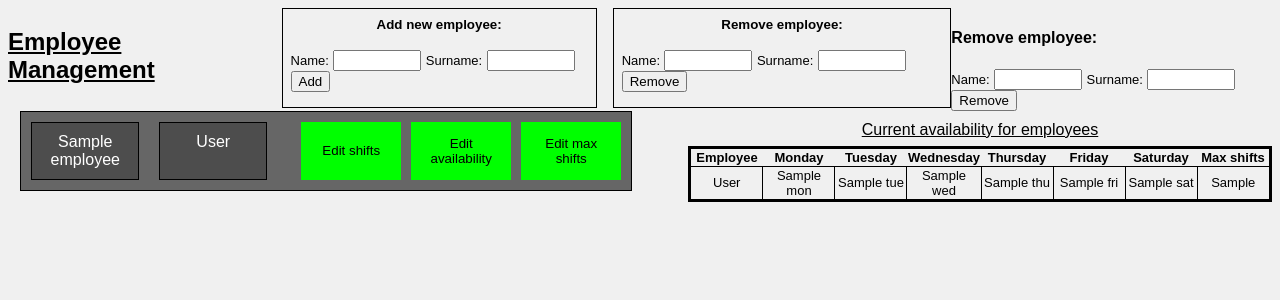
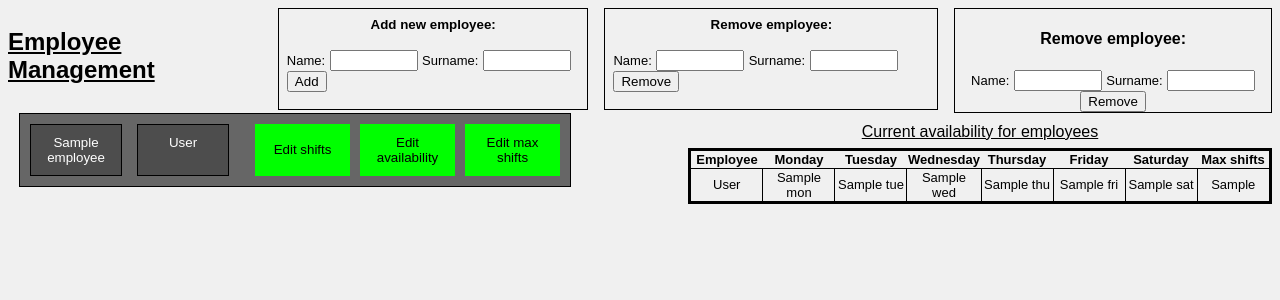
Before and after one commit to m1k0103/rota-maker, a Flask app: template chippy_rota/templates/index.html in a window 1280 px wide. Shown: the top 300 px of the page. Run offline with Flask 3, Linux system fonts and the light colour scheme; the template is opened without the code that fills it: most values are stand-ins (such as "Sample title", 1, 10 or a date in 2020); parts of the project's set-up code (start-up, migrations or seed data) failed here and were passed over.

Commit message:
updated style

```diff
--- a/chippy_rota/static/style.css
+++ b/chippy_rota/static/style.css
@@ -19,15 +19,15 @@
     padding: 10px;
     margin-bottom: 10px;
     color: white;
-    width: 590px;
+    width: 530px;
     margin-right: auto;
     margin-left: 2%;
 }
 
 .employee-info {
     display: flex;
-    gap: 20px;
-    flex-basis: 40%;
+    gap: 15px;
+    flex-basis: 30%;
 }
 
 .name, .surname {
@@ -36,6 +36,8 @@
     border: 1px solid black;
     text-align: center;
     flex: 1;
+    font-size: smaller;
+    width: 70px;
 }
 
 .action-buttons {
@@ -45,12 +47,12 @@
 }
 
 button {
-    padding: 10px;
+    padding: 7px;
     background-color: #00FF00;
     border: none;
     cursor: pointer;
     color: black;
-    width: 100px;
+    width: 95px;
 }
 
 button:hover {
@@ -159,11 +161,6 @@
 .delete-employee-input{
     width: 80px;
 }
-.availability-table-container{
-    display: flex;
-    justify-content: right;
-    padding-right: 5em;
-}
 .availability-table{
     font-size: small;
     border: 3px black solid;
@@ -175,9 +172,37 @@
     width:70px;
     border-bottom: 1px black solid;
 }
+.shifts-table{
+    margin-top:1.5em;
+    font-size: small;
+    border: 3px black solid;
+    text-align: center;
+    border-collapse: collapse;
+}
+.shifts-table-element{
+    width: 70px;
+    border-bottom: 1px black solid;
+}
 tr{
     border: 1px black solid;
 }
 td{
     border: 1px black solid;
 }
+.max-shifts-title{
+    font-size: x-small;
+    text-align: center;
+}
+.generate-shifts-container{
+    margin-left: 1em;
+    border: 1px black solid;
+    text-align: center;
+}
+.generate-shifts-title{
+    margin-top: 0;
+    font-size: small;
+    padding: 5px;
+}
+#max-hours-input, #max-shifts-input{
+    width:50px;
+}
```
